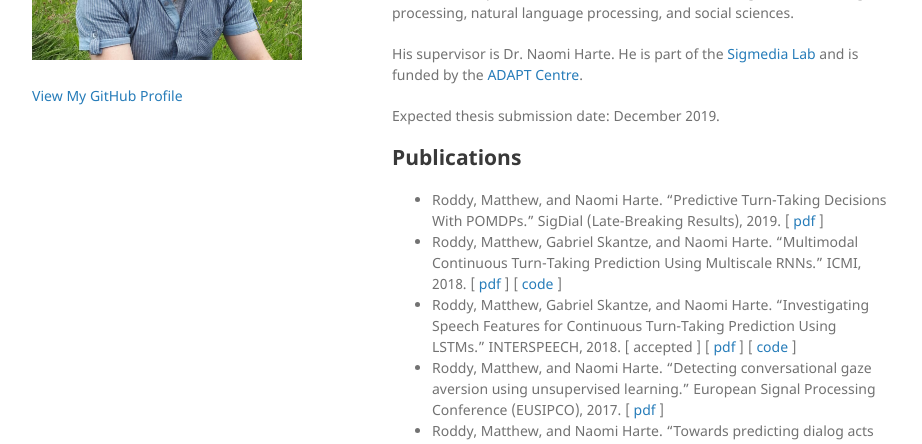
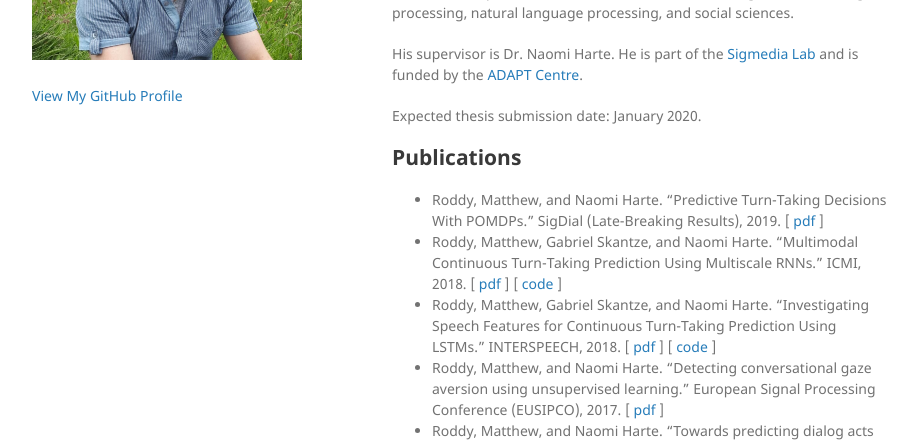
Before and after one commit to mattroddy/mattroddy.github.io, a Jekyll site: the page built from index.md, in a window 1280 px wide and 900 px high. Shown: the part 295-739 px from the top of the window, without its empty margins (178-1100 px from the left). Built offline with Jekyll 4.4.1, drawn with Linux system fonts in a browser that asks for light colours; the repository's description, which GitHub fills in, is left out; our own code applies the rules of GitHub Pages for plain Markdown files.

Commit message:
small changes

```diff
--- a/index.md
+++ b/index.md
@@ -14,7 +14,7 @@ Matthew Roddy is a PhD candidate at the Electrical Engineering Department of Tri
 His supervisor is Dr. Naomi Harte.
 He is part of the [Sigmedia Lab](http://www.mee.tcd.ie/~sigmedia/) and is funded by the [ADAPT Centre](https://www.adaptcentre.ie/).
 
-Expected thesis submission date: December 2019.
+Expected thesis submission date: January 2020.
 
 
 
@@ -23,7 +23,7 @@ Expected thesis submission date: December 2019.
 
 * Roddy, Matthew, and Naomi Harte. "Predictive Turn-Taking Decisions With POMDPs." SigDial (Late-Breaking Results), 2019. [ [pdf](http://www.cs.utep.edu/nigel/deep/Roddy-Sigdial19ss.pdf) ]
 * Roddy, Matthew, Gabriel Skantze, and Naomi Harte. "Multimodal Continuous Turn-Taking Prediction Using Multiscale RNNs." ICMI, 2018. [ [pdf](http://arxiv.org/abs/1808.10785) ] [ [code](https://github.com/mattroddy/lstm_turn_taking_prediction) ]
-* Roddy, Matthew, Gabriel Skantze, and Naomi Harte. "Investigating Speech Features for Continuous Turn-Taking Prediction Using LSTMs." INTERSPEECH, 2018. [ accepted ] [ [pdf](https://arxiv.org/pdf/1806.11461.pdf) ] [ [code](https://github.com/mattroddy/lstm_turn_taking_prediction) ]
+* Roddy, Matthew, Gabriel Skantze, and Naomi Harte. "Investigating Speech Features for Continuous Turn-Taking Prediction Using LSTMs." INTERSPEECH, 2018. [ [pdf](https://arxiv.org/pdf/1806.11461.pdf) ] [ [code](https://github.com/mattroddy/lstm_turn_taking_prediction) ]
 * Roddy, Matthew, and Naomi Harte. "Detecting conversational gaze aversion using unsupervised learning." European Signal Processing Conference (EUSIPCO), 2017. [ [pdf](https://ieeexplore.ieee.org/abstract/document/8081172/) ]
 * Roddy, Matthew, and Naomi Harte. "Towards predicting dialog acts from previous speakers’ non-verbal cues." Symposium on Multimodal Communication (MMSYM), 2017. [ [pdf](http://mmsym.org/wp-content/uploads/2017/10/MMSYM2017_paper5_RoddyHarte.pdf) ]
 * Roddy, Matthew, and Jacqueline Walker. "A Method of Morphing Spectral Envelopes of the Singing Voice for Use with Backing Vocals." DAFx, 2014. [ [pdf](http://www.dafx14.fau.de/papers/dafx14_matthew_roddy_a_method_of_morphing_spec.pdf) ]
```
